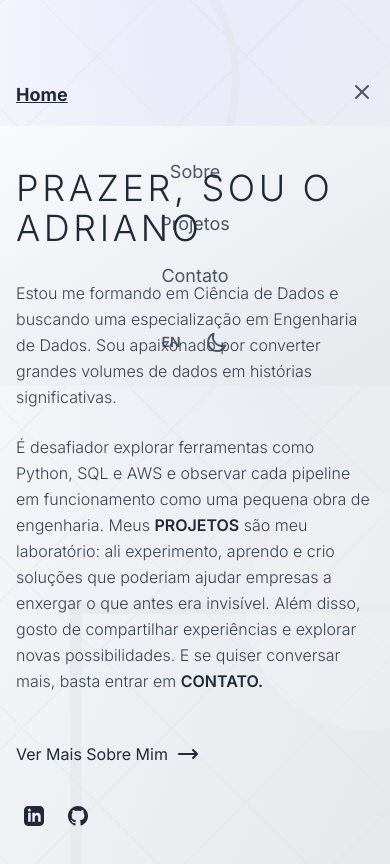
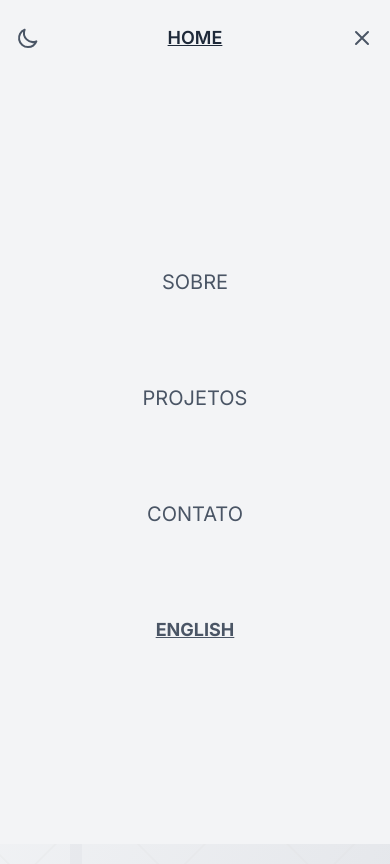
Before and after one commit to AdriMayc/Portfolio2.0, a React (Vite) app: page / in a window 390 px wide. Both pictures are taken after a click on the button "Open menu". Shown: the top 864 px of the page. Built offline with nearby package versions, Linux system fonts and the light colour scheme.

Commit message:
refactor: Navbar refeita / funcionando

```diff
--- a/src/components/Navbar.jsx
+++ b/src/components/Navbar.jsx
@@ -1,12 +1,7 @@
 // src/components/Navbar.jsx
-import React, { useState } from "react";
+import React, { useState, useEffect } from "react";
 import { Link } from "react-router-dom";
-import {
-  MoonIcon,
-  SunIcon,
-  MenuIcon, // <-- Importar novo ícone
-  CloseIcon, // <-- Importar novo ícone
-} from "./icons";
+import { MoonIcon, SunIcon, MenuIcon, CloseIcon } from "./icons";
 
 const Navbar = ({
   theme,
@@ -16,22 +11,51 @@ const Navbar = ({
   currentContent,
   themeClasses,
 }) => {
-  // --- NOVO: Estado para controlar o menu mobile ---
   const [isMenuOpen, setIsMenuOpen] = useState(false);
 
-  // --- NOVO: Função para fechar o menu ao clicar em um link ---
-  const handleLinkClick = () => {
-    setIsMenuOpen(false);
-  };
+  // --- Fecha o menu ao clicar em um link ---
+  const handleLinkClick = () => setIsMenuOpen(false);
+
+  // --- Fecha com ESC ---
+  useEffect(() => {
+    const onKeyDown = (e) => {
+      if (e.key === "Escape") setIsMenuOpen(false);
+    };
+    if (isMenuOpen) document.addEventListener("keydown", onKeyDown);
+    return () => document.removeEventListener("keydown", onKeyDown);
+  }, [isMenuOpen]);
+
+  // --- Bloqueia scroll do body e preserva posição ---
+  useEffect(() => {
+    if (!isMenuOpen) return;
+
+    const scrollY = window.scrollY || document.documentElement.scrollTop || 0;
+    // prende o body no lugar (evita que o background role)
+    document.body.style.position = "fixed";
+    document.body.style.top = `-${scrollY}px`;
+    document.body.style.left = "0";
+    document.body.style.right = "0";
+    document.body.style.width = "100%";
+
+    return () => {
+      // restaura e volta para a mesma posição de scroll
+      const prevScroll = parseInt(document.body.style.top || "0", 10) * -1 || 0;
+      document.body.style.position = "";
+      document.body.style.top = "";
+      document.body.style.left = "";
+      document.body.style.right = "";
+      document.body.style.width = "";
+      window.scrollTo(0, prevScroll);
+    };
+  }, [isMenuOpen]);
 
   return (
-    // Adicionado `relative` para posicionar o menu mobile
-    <header className="relative flex justify-between items-center mb-20  p-4 md:p-0">
+    <header className="relative flex justify-between items-center mb-20 p-4 md:p-0">
       <Link to="/" aria-label="Home" onClick={handleLinkClick}>
         <span className="font-bold underline text-lg">Home</span>
       </Link>
 
-      {/* --- ATUALIZADO: Navegação para Desktop (escondida em mobile) --- */}
+      {/* Navegação Desktop */}
       <nav className="hidden md:flex items-center space-x-6 md:space-x-8">
         <Link
           to="/about"
@@ -66,52 +90,32 @@ const Navbar = ({
         </button>
       </nav>
 
-      {/* --- NOVO: Botão do Menu Mobile (visível apenas em mobile) --- */}
+      {/* Botão Menu Mobile */}
       <div className="md:hidden">
         <button
-          onClick={() => setIsMenuOpen(!isMenuOpen)}
+          onClick={() => setIsMenuOpen((s) => !s)}
           className={`${themeClasses.textSubtle} ${themeClasses.textHover}`}
-          aria-label="Open menu"
+          aria-label={isMenuOpen ? "Close menu" : "Open menu"}
         >
           {isMenuOpen ? <CloseIcon /> : <MenuIcon />}
         </button>
       </div>
 
-      {/* --- NOVO: Painel do Menu Mobile --- */}
+      {/* Painel Mobile */}
       {isMenuOpen && (
         <div
-          className={`md:hidden absolute top-full left-0 w-full z-20 ${themeClasses.bg}`}
+          /*
+            1) Background controlado pelo prop `theme` (não depende do `dark:`).
+            2) overflow-auto e max-h-screen permitem rolar o menu sem rolar a página de trás.
+            3) overscroll-contain evita scroll chaining (útil em mobile/iOS).
+          */
+          className={`fixed inset-0 z-50 md:hidden transition-colors overflow-auto overscroll-contain ${
+            theme === "light" ? "bg-gray-100" : "bg-gray-900"
+          }`}
         >
-          <nav className="flex flex-col items-center space-y-6 py-8">
-            <Link
-              to="/about"
-              onClick={handleLinkClick}
-              className={`text-lg transition-colors ${themeClasses.textSubtle} ${themeClasses.textHover}`}
-            >
-              {currentContent.nav_about}
-            </Link>
-            <Link
-              to="/projects"
-              onClick={handleLinkClick}
-              className={`text-lg transition-colors ${themeClasses.textSubtle} ${themeClasses.textHover}`}
-            >
-              {currentContent.nav_projects}
-            </Link>
-            <Link
-              to="/contact"
-              onClick={handleLinkClick}
-              className={`text-lg transition-colors ${themeClasses.textSubtle} ${themeClasses.textHover}`}
-            >
-              {currentContent.nav_contact}
-            </Link>
-            {/* Controles de idioma e tema também no mobile */}
-            <div className="flex items-center space-x-6 pt-4">
-              <button
-                onClick={toggleLanguage}
-                className={`transition-colors font-semibold text-sm cursor-pointer ${themeClasses.textSubtle} ${themeClasses.textHover}`}
-              >
-                {language === "pt" ? "EN" : "PT"}
-              </button>
+          <div className="flex flex-col min-h-screen p-4">
+            {/* Cabeçalho do menu */}
+            <div className="flex justify-between items-center pt-2">
               <button
                 onClick={toggleTheme}
                 className={`cursor-pointer ${themeClasses.textSubtle} ${themeClasses.textHover}`}
@@ -119,8 +123,52 @@ const Navbar = ({
               >
                 {theme === "light" ? <MoonIcon /> : <SunIcon />}
               </button>
+
+              <Link to="/" aria-label="Home" onClick={handleLinkClick}>
+                <span className="font-semibold underline text-lg">HOME</span>
+              </Link>
+
+              <button
+                onClick={() => setIsMenuOpen(false)}
+                className={`${themeClasses.textSubtle} ${themeClasses.textHover}`}
+                aria-label="Close menu"
+              >
+                <CloseIcon />
+              </button>
             </div>
-          </nav>
+
+            {/* Links (conteúdo rolável do menu) */}
+            <nav className="flex flex-col justify-center items-center flex-grow space-y-8 pt-8 gap-14">
+              <Link
+                to="/about"
+                onClick={handleLinkClick}
+                className={`text-xl transition-colors ${themeClasses.textSubtle} ${themeClasses.textHover}`}
+              >
+                {currentContent.nav_about.toUpperCase()}
+              </Link>
+              <Link
+                to="/projects"
+                onClick={handleLinkClick}
+                className={`text-xl transition-colors ${themeClasses.textSubtle} ${themeClasses.textHover}`}
+              >
+                {currentContent.nav_projects.toUpperCase()}
+              </Link>
+              <Link
+                to="/contact"
+                onClick={handleLinkClick}
+                className={`text-xl transition-colors ${themeClasses.textSubtle} ${themeClasses.textHover}`}
+              >
+                {currentContent.nav_contact.toUpperCase()}
+              </Link>
+
+              <button
+                onClick={() => { toggleLanguage(); handleLinkClick(); }}
+                className={`underline transition-colors font-bold text-lg cursor-pointer   ${themeClasses.textSubtle} ${themeClasses.textHover}`}
+              >
+                {language === "pt" ? "ENGLISH" : "PORTUGUÊS"}
+              </button>
+            </nav>
+          </div>
         </div>
       )}
     </header>
--- a/src/sections/About.jsx
+++ b/src/sections/About.jsx
@@ -170,7 +170,7 @@ const TopicSection = ({ topic, children, theme }) => (
         <div className="w-full md:w-1/4 mb-6 md:mb-0 md:pr-8">
             <h2 className={`text-2xl font-light tracking-wider sticky top-24 ${theme === 'light' ? 'text-gray-500' : 'text-gray-400'}`}>{topic}</h2>
         </div>
-        <div className="w-full md:w-3/4">
+        <div className="w-full md:w-3/4 ">
             <div className={`rounded-lg overflow-hidden border ${theme === 'light' ? 'border-gray-300' : 'border-gray-700'}`}>{children}</div>
         </div>
     </div>
@@ -223,7 +223,7 @@ export default function About({ theme = 'light', language = 'pt', toggleTheme, t
 
             <RotatedGridBackground theme={theme} />
             {/* Navbar real com as mesmas props da Home */}
-            <div className="relative z-10 w-full">
+            <div className="relative z-20 w-full">
                 <div className="max-w-6xl mx-auto px-8 py-16">
                     <Navbar
                         theme={theme}
--- a/src/sections/Contact.jsx
+++ b/src/sections/Contact.jsx
@@ -118,8 +118,8 @@ export default function Contact({ theme, toggleTheme, language, toggleLanguage }
             <div className="relative w-full flex justify-center pt-32 pb-16 px-4 sm:px-6 lg:px-8">
 
                 {/* Navbar */}
-                <div className="absolute top-0 left-0 w-full">
-                    <div className="relative z-10 w-full max-w-6xl mx-auto px-8 py-16">
+                <div className="absolute top-0 left-0 w-full ">
+                    <div className="relative z-20 w-full max-w-6xl mx-auto px-8 py-16">
                         <Navbar
                             theme={theme}
                             toggleTheme={toggleTheme}
--- a/src/sections/Home.jsx
+++ b/src/sections/Home.jsx
@@ -20,7 +20,7 @@ const content = {
     p2_1: "É desafiador explorar ferramentas como Python, SQL e AWS e observar cada pipeline em funcionamento como uma pequena obra de engenharia. Meus",
     p2_projects: "PROJETOS",
     p2_2: "são meu laboratório: ali experimento, aprendo e crio soluções que poderiam ajudar empresas a enxergar o que antes era invisível. Além disso, gosto de compartilhar experiências e explorar novas possibilidades. E se quiser conversar mais, basta entrar em",
-    p2_contact: "CONTATO.",
+    p2_contact: " CONTATO.",
     cta: "Ver Mais Sobre Mim",
   },
   en: {
@@ -72,7 +72,7 @@ export default function Home({ theme, toggleTheme, language, toggleLanguage }) {
 
         {/* Navbar - agora posicionada igual ao About */}
         <div className="absolute top-0 left-0 w-full">
-          <div className="relative z-10 w-full max-w-6xl mx-auto md:px-8 py-16 ">
+          <div className="relative z-20 w-full max-w-6xl mx-auto md:px-8 py-16 ">
             <Navbar
               theme={theme}
               toggleTheme={toggleTheme}
--- a/src/sections/Projects.jsx
+++ b/src/sections/Projects.jsx
@@ -109,7 +109,7 @@ export default function Projects({ theme, toggleTheme, language, toggleLanguage
   return (
     <div className={`relative font-sans w-full min-h-screen overflow-hidden transition-colors duration-500 ${themeClasses.bg} ${themeClasses.text}`}>
       <RotatedGridBackground theme={theme} />
-      <div className="relative z-10 w-full">
+      <div className="relative z-20 w-full">
         <div className="max-w-6xl mx-auto px-8 py-16">
           <Navbar theme={theme} toggleTheme={toggleTheme} language={language} toggleLanguage={toggleLanguage} currentContent={currentContent} themeClasses={themeClasses} />
         </div>
```
